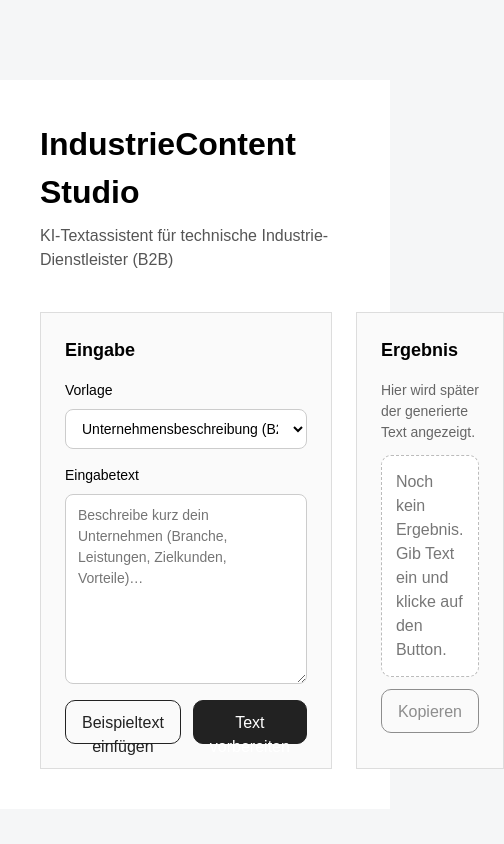
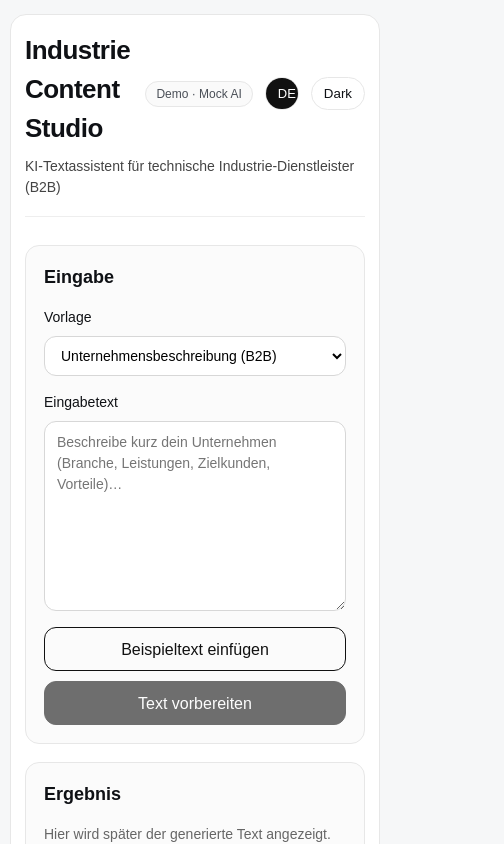
Before and after one commit to Nika226/frontend-portfolio, a React (Vite) app in the folder industriecontent-studio/: page / in a window 390 px wide. Shown: the top 844 px of the page, 504 px wide, since content can reach past the window. Built offline with nearby package versions, Linux system fonts and the light colour scheme.

Commit message:
Add dark mode, language switch, typing effect and UI polish

```diff
--- a/industriecontent-studio/src/App.jsx
+++ b/industriecontent-studio/src/App.jsx
@@ -1,12 +1,45 @@
 import { useState } from "react";
 
 export default function App() {
+  const [theme, setTheme] = useState("light");
   const [inputText, setInputText] = useState("");
+  const [typedText, setTypedText] = useState("");
   const [resultText, setResultText] = useState("");
+  const [isLoading, setIsLoading] = useState(false);
   const [toast, setToast] = useState("");
+  const [isLangSwitching, setIsLangSwitching] = useState(false);
+
   const [selectedTemplate, setSelectedTemplate] = useState(
     "Unternehmensbeschreibung (B2B)",
   );
+  const copy = {
+    de: {
+      title: "IndustrieContent Studio",
+      subtitle: "KI-Textassistent für technische Industrie-Dienstleister (B2B)",
+      inputTitle: "Eingabe",
+      resultTitle: "Ergebnis",
+      generate: "Text vorbereiten",
+      copy: "Kopieren",
+      loading: "Generiere…",
+      exampleBtn: "Beispieltext einfügen",
+      badge: "Demo · Mock AI",
+    },
+
+    en: {
+      title: "IndustryContent Studio",
+      subtitle: "AI Text Assistant for Industrial B2B Companies",
+      inputTitle: "Input",
+      resultTitle: "Result",
+      generate: "Generate text",
+      copy: "Copy",
+      loading: "Generating…",
+      exampleBtn: "Insert example",
+      badge: "Demo · AI Simulation",
+    },
+  };
+  const [lang, setLang] = useState("de");
+
+  const t = copy[lang];
 
   const PLACEHOLDERS = {
     "Unternehmensbeschreibung (B2B)":
@@ -74,6 +107,7 @@ Bitte antworte dem Kunden und schlage einen kurzen Telefontermin vor.`,
       case "Unternehmensbeschreibung (B2B)":
         return `**Unternehmensprofil (Kurztext)**
 
+
 ${clean}
 
 **Leistungen**
@@ -113,7 +147,7 @@ ${clean}
 Jetzt Angebot anfordern`;
 
       case "Google Business Beschreibung":
-        return `Technischer Industrie-Dienstleister in Nürnberg.
+        return `
 ${clean}
 Wartung, Instandhaltung & technische Beratung für B2B-Kunden. Kontaktieren Sie uns für ein Angebot.`;
 
@@ -134,6 +168,12 @@ IndustrieContent Studio`;
         return clean;
     }
   }
+  function toggleTheme() {
+    const next = theme === "light" ? "dark" : "light";
+    setTheme(next);
+    localStorage.setItem("theme", next);
+  }
+
   async function handleCopy() {
     try {
       await navigator.clipboard.writeText(resultText);
@@ -144,15 +184,51 @@ IndustrieContent Studio`;
       setTimeout(() => setToast(""), 2000);
     }
   }
+  function switchLang(nextLang) {
+    if (nextLang === lang) return;
+
+    setIsLangSwitching(true);
+    setLang(nextLang);
+
+    setTimeout(() => {
+      setIsLangSwitching(false);
+    }, 220);
+  }
 
   return (
-    <div className="container">
+    <div className={`app ${theme}`}>
+      <div className={`container ${isLangSwitching ? "langFade" : ""}`}>
         <header className="header">
           <div>
-          <h1 className="title">IndustrieContent Studio</h1>
-          <p className="subtitle">
-            KI-Textassistent für technische Industrie-Dienstleister (B2B)
-          </p>
+            <div className="titleRow">
+              <h1 className="title">{t.title}</h1>
+
+              <span className="badge">{t.badge}</span>
+
+              <div className="langSwitch">
+                <button
+                  type="button"
+                  className={`langBtn ${lang === "de" ? "active" : ""}`}
+                  onClick={() => switchLang("de")}
+                >
+                  DE
+                </button>
+
+                <button
+                  type="button"
+                  className={`langBtn ${lang === "en" ? "active" : ""}`}
+                  onClick={() => switchLang("en")}
+                >
+                  EN
+                </button>
+              </div>
+
+              <button className="themeBtn" onClick={toggleTheme} type="button">
+                {theme === "light" ? "Dark" : "Light"}
+              </button>
+            </div>
+
+            <p className="subtitle">{t.subtitle}</p>
           </div>
         </header>
 
@@ -181,6 +257,7 @@ IndustrieContent Studio`;
               <textarea
                 className="textarea"
                 rows={8}
+                disabled={isLoading}
                 placeholder={smartPlaceholder}
                 value={inputText}
                 onChange={(e) => setInputText(e.target.value)}
@@ -191,33 +268,65 @@ IndustrieContent Studio`;
                 className="button buttonGhost"
                 onClick={() => setInputText(EXAMPLES[selectedTemplate] || "")}
               >
-              Beispieltext einfügen
+                {t.exampleBtn}
               </button>
               <button
                 className="button"
+                disabled={!inputText.trim() || isLoading}
                 onClick={() => {
+                  setIsLoading(true);
+
+                  setTimeout(() => {
                     const output = buildResult(selectedTemplate, inputText);
+
                     setResultText(output);
+                    setTypedText(""); // сброс печати
                     setInputText("");
+                    setIsLoading(false);
+
+                    let i = 0;
+                    const interval = setInterval(() => {
+                      i += 1;
+                      setTypedText(output.slice(0, i));
+                      if (i >= output.length) clearInterval(interval);
+                    }, 12); // скорость печати
+                  }, 800);
                 }}
               >
-              Text vorbereiten
+                {isLoading ? t.loading : t.generate}
               </button>
             </div>
           </section>
 
           {/* RIGHT PANEL */}
           <section className="panel">
-          <h2 className="panelTitle">Ergebnis</h2>
+            <h2 className="panelTitle">{t.resultTitle}</h2>
+
             <p className="hint">
               Hier wird später der generierte Text angezeigt.
             </p>
 
             <div className="resultBox">
+              {isLoading ? (
+                <div className="skeleton">
+                  <div className="skLine w80" />
+                  <div className="skLine w95" />
+                  <div className="skLine w70" />
+                  <div className="skLine w90" />
+                </div>
+              ) : resultText ? (
+                <div className="resultText">
+                  {(typedText || resultText).trim()}
+
+                  {typedText && typedText.length < resultText.length ? (
+                    <span className="cursor">▍</span>
+                  ) : null}
+                </div>
+              ) : (
                 <p className="resultPlaceholder">
-              {resultText ||
-                "Noch kein Ergebnis. Gib Text ein und klicke auf den Button."}
+                  Noch kein Ergebnis. Gib Text ein und klicke auf den Button.
                 </p>
+              )}
             </div>
 
             <button
@@ -225,11 +334,12 @@ IndustrieContent Studio`;
               disabled={!resultText}
               onClick={handleCopy}
             >
-            Kopieren
+              {t.copy}
             </button>
             {toast && <p className="hint">{toast}</p>}
           </section>
         </div>
       </div>
+    </div>
   );
 }
--- a/industriecontent-studio/src/index.css
+++ b/industriecontent-studio/src/index.css
@@ -4,36 +4,120 @@
   box-sizing: border-box;
 }
 
+:root {
+  --bg: #f6f7f8;
+  --card: #ffffff;
+  --muted-card: #fbfbfb;
+
+  --text: #0f1115;
+  --muted: #4a4f57;
+  --hint: #6b7280;
+
+  --border: #e7e7e7;
+  --shadow: 0 18px 50px rgba(0, 0, 0, 0.06);
+
+  --accent: #111111;
+  --accent-soft: #f0f0f0;
+
+  --radius-lg: 18px;
+  --radius-md: 16px;
+}
+
 body {
   margin: 0;
   font-family: Arial, sans-serif;
-  background-color: #f5f6f7;
+  background-color: var(--bg);
+  color: var(--text);
   line-height: 1.5;
 }
 
 .container {
-  max-width: 960px;
-  margin: 80px auto;
-  padding: 40px;
-  background-color: #ffffff;
+  max-width: 980px;
+  margin: 64px auto;
+  padding: 44px;
+  background: var(--card);
+  border: 1px solid var(--border);
+  border-radius: var(--radius-lg);
+  box-shadow: var(--shadow);
 }
+
 .header {
-  margin-bottom: 24px;
+  display: flex;
+  align-items: flex-start;
+  justify-content: space-between;
+  gap: 16px;
+  margin-bottom: 28px;
+  padding-bottom: 18px;
+  border-bottom: 1px solid #eee;
+}
+
+.titleRow {
+  display: flex;
+  align-items: center;
+  gap: 12px;
 }
 
 .title {
   margin: 0 0 8px;
   font-size: 32px;
+  letter-spacing: -0.02em;
 }
 
 .subtitle {
   margin: 0;
-  color: #555;
+  color: #444;
+  font-size: 15px;
+}
+
+.badge {
+  display: inline-flex;
+  align-items: center;
+  gap: 8px;
+  padding: 6px 10px;
+  border-radius: 999px;
+  border: 1px solid var(--border);
+  background: #fafafa;
+  color: var(--muted);
+  font-size: 12px;
+  line-height: 1;
+  white-space: nowrap;
+}
+
+.workspace {
+  display: grid;
+  grid-template-columns: 1fr 1fr;
+  gap: 28px;
+  margin-top: 26px;
+}
+
+.panel {
+  padding: 26px;
+  border: 1px solid var(--border);
+  border-radius: var(--radius-md);
+  background: var(--muted-card);
+  box-shadow: 0 10px 26px rgba(0, 0, 0, 0.04);
+  transition:
+    transform 160ms ease,
+    box-shadow 160ms ease;
+}
+
+.panel:hover {
+  transform: translateY(-2px);
+  box-shadow: 0 14px 34px rgba(0, 0, 0, 0.06);
 }
 
 .panelTitle {
   margin: 0 0 16px;
   font-size: 18px;
+}
+
+.panelTitle,
+.title,
+.subtitle,
+.resultText,
+.resultPlaceholder {
+  overflow-wrap: anywhere;
+  word-break: break-word;
 }
 
 .label {
@@ -47,71 +131,30 @@ body {
 .textarea {
   width: 100%;
   padding: 10px 12px;
-  border: 1px solid #ccc;
-  border-radius: 8px;
+  border: 1px solid #d7d7d7;
+  border-radius: 10px;
   font: inherit;
   background: #fff;
+  transition:
+    box-shadow 150ms ease,
+    border-color 150ms ease,
+    transform 150ms ease;
+}
+
+.select:focus,
+.textarea:focus {
+  outline: none;
+  border-color: #111;
+  box-shadow: 0 0 0 3px rgba(0, 0, 0, 0.12);
 }
 
 .textarea {
   resize: vertical;
 }
 
-.button {
-  padding: 10px 16px;
-  border: 1px solid #222;
-  border-radius: 10px;
-  background: #222;
-  color: #fff;
-  font: inherit;
-  cursor: pointer;
-  font-size: 16px;
-}
-
-.buttonGhost {
-  background: transparent;
-  color: #222;
-  border: 1px solid #222;
-}
-.button:not(.buttonGhost) {
-  background: #222;
-  color: #fff;
-}
-
-.button:disabled {
-  opacity: 0.5;
+.textarea:disabled {
+  background: #f3f3f3;
   cursor: not-allowed;
-}
-
-.hint {
-  margin: 0 0 12px;
-  color: #666;
-  font-size: 14px;
-}
-
-.resultBox {
-  min-height: 220px;
-  padding: 14px;
-  border: 1px dashed #bbb;
-  border-radius: 10px;
-  background: #fff;
-  margin-bottom: 12px;
-}
-
-.resultPlaceholder {
-  margin: 0;
-  color: #777;
-}
-.workspace {
-  display: grid;
-  grid-template-columns: 1fr 1fr;
-  gap: 24px;
-  margin-top: 40px;
-}
-.panel {
-  padding: 24px;
-  border: 1px solid #ddd;
-  background-color: #fafafa;
 }
 
 .buttonGroup {
@@ -122,10 +165,273 @@ body {
 
 .buttonGroup .button {
   width: 100%;
+  min-height: 44px;
 }
+
 .button {
   height: 44px;
+  padding: 10px 16px;
+  border: 1px solid var(--accent);
+  border-radius: 12px;
+  background: var(--accent);
+  color: #fff;
+  font: inherit;
+  cursor: pointer;
+  font-size: 16px;
+  transition:
+    transform 0.08s ease,
+    filter 0.15s ease,
+    box-shadow 0.18s ease,
+    border-color 0.18s ease;
 }
+
+.button:hover:not(:disabled) {
+  transform: translateY(-1px);
+  filter: brightness(0.92);
+  border-color: #000;
+  box-shadow: 0 10px 24px rgba(0, 0, 0, 0.22);
+}
+
+.button:active:not(:disabled) {
+  transform: translateY(1px);
+  filter: brightness(0.88);
+  box-shadow: 0 6px 16px rgba(0, 0, 0, 0.18);
+}
+
+.button:disabled {
+  opacity: 0.6;
+  cursor: not-allowed;
+}
+
+.buttonGhost {
+  background: transparent;
+  color: var(--accent);
+  border: 1px solid var(--accent);
+}
+
+.buttonGhost:hover:not(:disabled) {
+  background: var(--accent-soft);
+  box-shadow: 0 10px 24px rgba(0, 0, 0, 0.08);
+}
+
+.buttonGhost:active:not(:disabled) {
+  transform: translateY(-1px);
+  box-shadow: 0 6px 14px rgba(0, 0, 0, 0.12);
+}
+
+.hint {
+  margin: 0 0 12px;
+  color: #666;
+  font-size: 14px;
+}
+
 .resultBox {
+  display: flex;
+  align-items: flex-start;
+  justify-content: flex-start;
+  min-height: 220px;
+  padding: 14px;
+  border: 1px dashed #bbb;
+  border-radius: 12px;
+  background: #fff;
+}
+
+.resultText {
+  margin: 0;
+  padding: 0;
   white-space: pre-wrap;
+  line-height: 1.6;
 }
+
+.resultPlaceholder {
+  margin: 0;
+  color: #999;
+  font-size: 14px;
+}
+
+.cursor {
+  display: inline-block;
+  margin-left: 2px;
+  animation: blink 1s steps(2, start) infinite;
+}
+
+@keyframes blink {
+  to {
+    opacity: 0;
+  }
+}
+
+.skeleton {
+  display: grid;
+  gap: 10px;
+}
+
+.skLine {
+  height: 12px;
+  border-radius: 999px;
+  background: linear-gradient(90deg, #ececec, #f6f6f6, #ececec);
+  background-size: 200% 100%;
+  animation: shimmer 1.1s ease-in-out infinite;
+}
+
+.w70 {
+  width: 70%;
+}
+.w80 {
+  width: 80%;
+}
+.w90 {
+  width: 90%;
+}
+.w95 {
+  width: 95%;
+}
+
+@keyframes shimmer {
+  0% {
+    background-position: 0% 0;
+  }
+  100% {
+    background-position: 200% 0;
+  }
+}
+/* ===============================
+   Responsive (Mobile / Tablet)
+================================ */
+
+@media (max-width: 900px) {
+  .container {
+    margin: 24px 12px;
+    padding: 22px 18px;
+    border-radius: 16px;
+  }
+  .app.light {
+    --bg: #f6f7f8;
+    --card: #ffffff;
+    --muted-card: #fbfbfb;
+    --text: #0f1115;
+    --muted: #4a4f57;
+    --hint: #6b7280;
+    --border: #e7e7e7;
+    --shadow: 0 18px 50px rgba(0, 0, 0, 0.06);
+    --accent: #111111;
+    --accent-soft: #f0f0f0;
+  }
+
+  .app.dark {
+    --bg: #0c0f14;
+    --card: #111621;
+    --muted-card: #0f1420;
+    --text: #e9edf3;
+    --muted: #aab3c0;
+    --hint: #98a2b3;
+    --border: rgba(255, 255, 255, 0.1);
+    --shadow: 0 18px 50px rgba(0, 0, 0, 0.5);
+    --accent: #e9edf3;
+    --accent-soft: rgba(255, 255, 255, 0.08);
+  }
+
+  .themeBtn {
+    padding: 8px 12px;
+    border-radius: 999px;
+    border: 1px solid var(--border);
+    background: transparent;
+    color: var(--text);
+    cursor: pointer;
+  }
+
+  .themeBtn:hover {
+    background: var(--accent-soft);
+  }
+
+  .workspace {
+    grid-template-columns: 1fr;
+    gap: 18px;
+  }
+
+  .header {
+    flex-direction: column;
+    gap: 10px;
+  }
+
+  .title {
+    font-size: 26px;
+  }
+
+  .subtitle {
+    font-size: 14px;
+  }
+
+  .panel {
+    padding: 18px;
+    border-radius: 14px;
+  }
+}
+
+@media (max-width: 520px) {
+  .container {
+    margin: 14px 10px;
+    padding: 16px 14px;
+    box-shadow: none; /* на мобилке так выглядит дороже */
+  }
+
+  .panel {
+    box-shadow: none;
+  }
+
+  .buttonGroup {
+    grid-template-columns: 1fr;
+    gap: 10px;
+  }
+
+  .buttonGroup .button {
+    min-height: 44px;
+  }
+
+  .select,
+  .textarea {
+    border-radius: 12px;
+  }
+
+  .resultBox {
+    min-height: 160px;
+  }
+}
+.langSwitch {
+  display: inline-flex;
+  border: 1px solid var(--border);
+  border-radius: 999px;
+  overflow: hidden;
+}
+
+.langBtn {
+  padding: 8px 12px;
+  border: 0;
+  background: transparent;
+  color: var(--text);
+  cursor: pointer;
+  font-size: 13px;
+}
+
+.langBtn:hover {
+  background: var(--accent-soft);
+}
+
+.langBtn.active {
+  background: var(--accent);
+  color: #fff;
+}
+.langFade {
+  animation: langFade 220ms ease;
+}
+
+@keyframes langFade {
+  from {
+    opacity: 0.65;
+    transform: translateY(2px);
+  }
+  to {
+    opacity: 1;
+    transform: translateY(0);
+  }
+}
```
Lines whose indentation alone changed are shown as unchanged.
